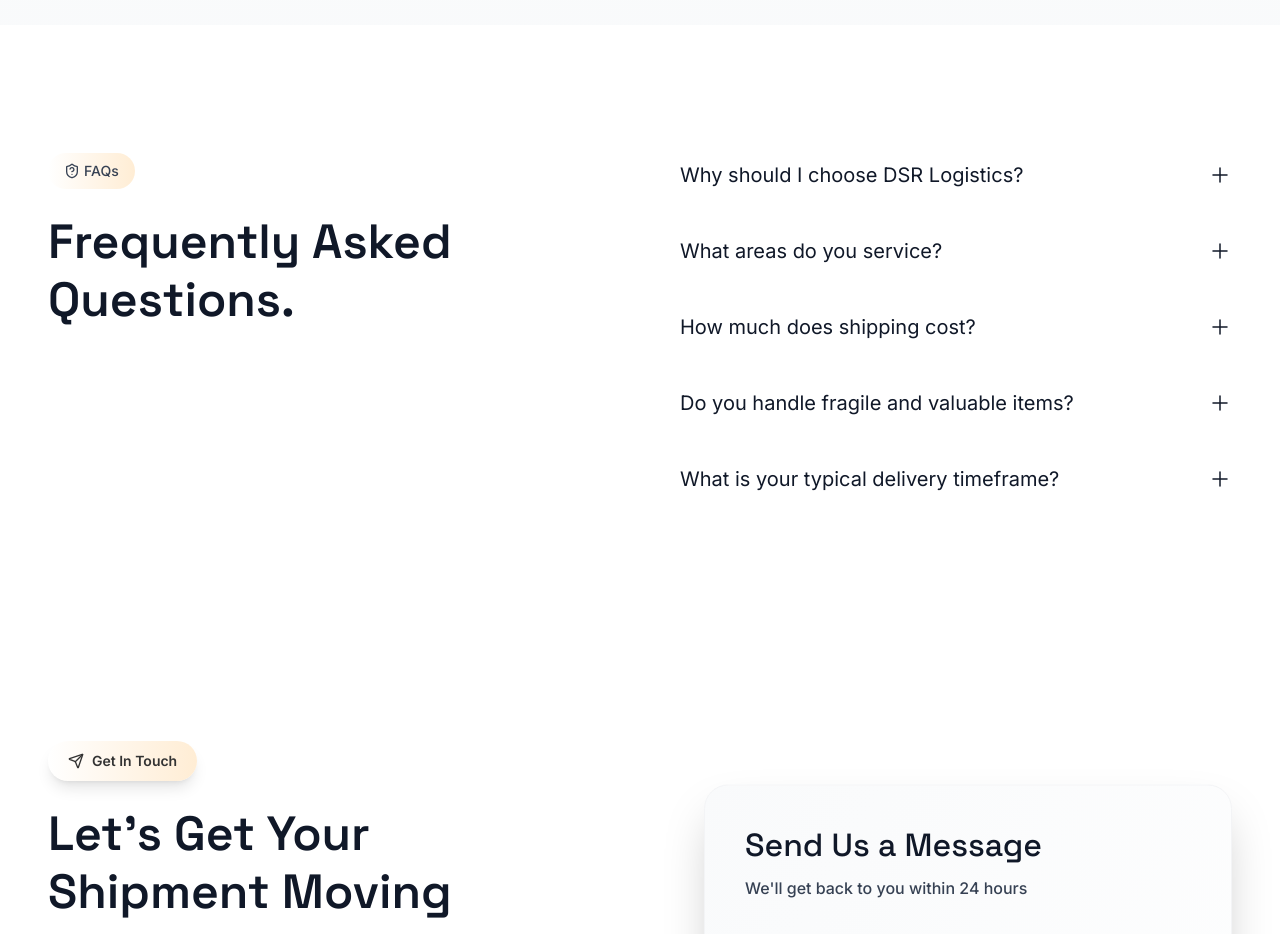
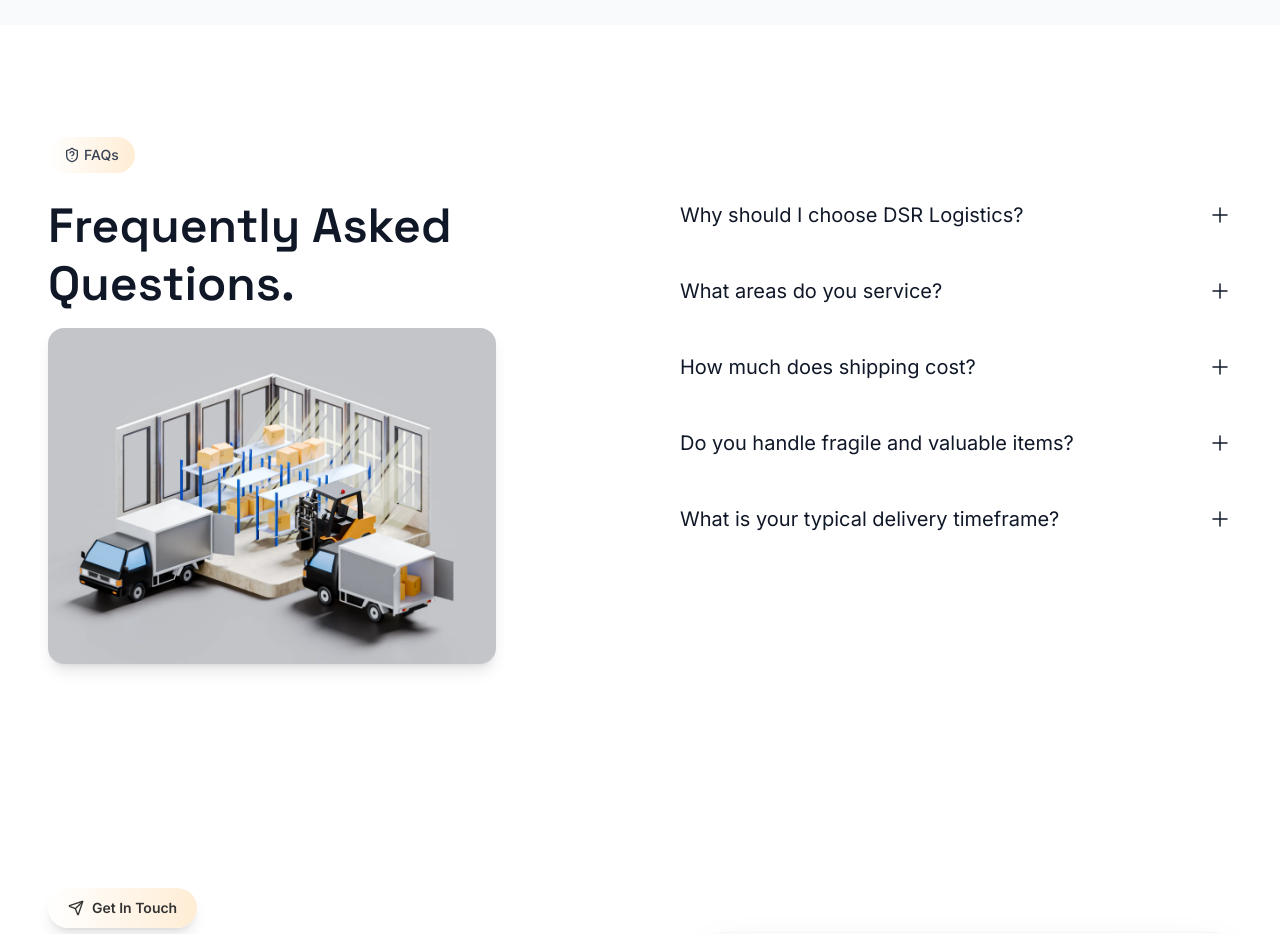
Before and after one commit to suraj-markup/DSR, a React (Vite) app: page / in a window 1280 px wide. Shown: the part 5220-6154 px from the top of the page. Built offline with nearby package versions, Linux system fonts and the light colour scheme.

Commit message:
my single view

```diff
--- a/src/components/FAQSection.tsx
+++ b/src/components/FAQSection.tsx
@@ -2,6 +2,7 @@
 import { Plus, ShieldQuestionIcon } from 'lucide-react';
 import { useState } from 'react';
 import { useInView } from 'react-intersection-observer';
+import oneImage from '../assets/one.webp';
 
 interface FAQItem {
   id: number;
@@ -109,7 +110,7 @@
             initial={{ opacity: 0, x: -30 }}
             animate={inView ? { opacity: 1, x: 0 } : { opacity: 0, x: -30 }}
             transition={{ duration: 0.6 }}
-            className="lg:sticky lg:top-4"
+            className="lg:sticky lg:top-1"
           >
             {/* Badge */}
             <div className="inline-flex items-center px-4 py-2 bg-gradient-to-r from-accent/10 to-orange-100 rounded-full text-sm text-gray-700 font-medium mb-6">
@@ -118,9 +119,23 @@
             </div>
 
             {/* Main Heading */}
-            <h2 className="font-display text-4xl md:text-5xl lg:text-6xl font-bold text-gray-900 leading-tight">
+            <h2 className="font-display text-2xl md:text-3xl lg:text-4xl font-bold text-gray-900 leading-tight mb-4">
               Frequently Asked Questions.
             </h2>
+
+            {/* Image */}
+            <motion.div
+              initial={{ opacity: 0, y: 20 }}
+              animate={inView ? { opacity: 1, y: 0 } : { opacity: 0, y: 20 }}
+              transition={{ duration: 0.6, delay: 0.3 }}
+              className="relative"
+            >
+              <img
+                src={oneImage}
+                alt="FAQ Illustration"
+                className="w-full max-w-md rounded-2xl shadow-lg"
+              />
+            </motion.div>
           </motion.div>
 
           {/* Right Column - FAQ Accordion */}
@@ -128,7 +143,7 @@
             initial={{ opacity: 0, x: 30 }}
             animate={inView ? { opacity: 1, x: 0 } : { opacity: 0, x: 30 }}
             transition={{ duration: 0.6, delay: 0.2 }}
-            className="space-y-0"
+            className="space-y-0 mt-10"
           >
             {faqs.map((faq, index) => (
               <motion.div
```
Also changed, not shown: src/assets/one.webp (added).
